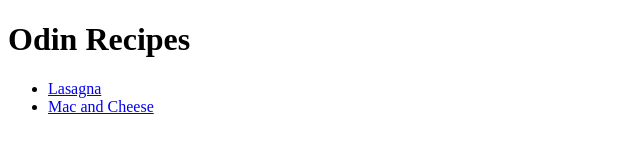
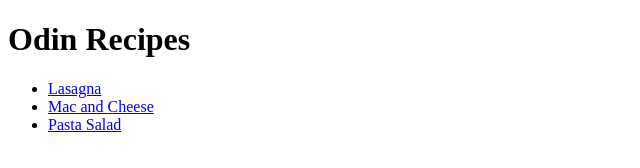
Before and after one commit to alejandrotapia20/odin-recipes, a plain HTML site: page index.html in a window 1280 px wide. Shown: the full height of the page, 0-640 px from the left. Drawn offline with Linux system fonts and the light colour scheme.

Commit message:
Update nav

```diff
--- a/index.html
+++ b/index.html
@@ -11,6 +11,7 @@
     <ul>
         <li><a href="/recipes/lasagna.html">Lasagna</a></li>
         <li><a href="/recipes/mac-and-cheese.html">Mac and Cheese</a></li>
+        <li><a href="/recipes/pasta-salad.html">Pasta Salad</a></li>
     </ul>
 </body>
 </html>
```
